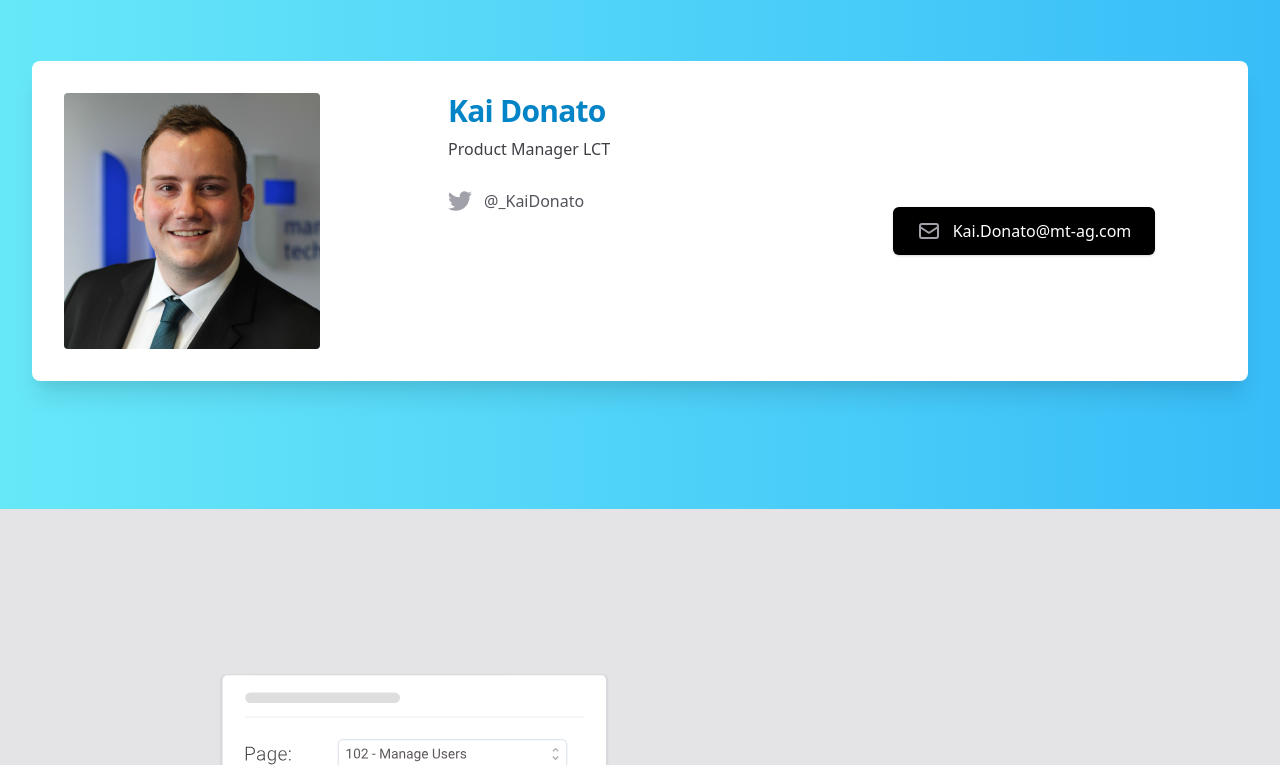
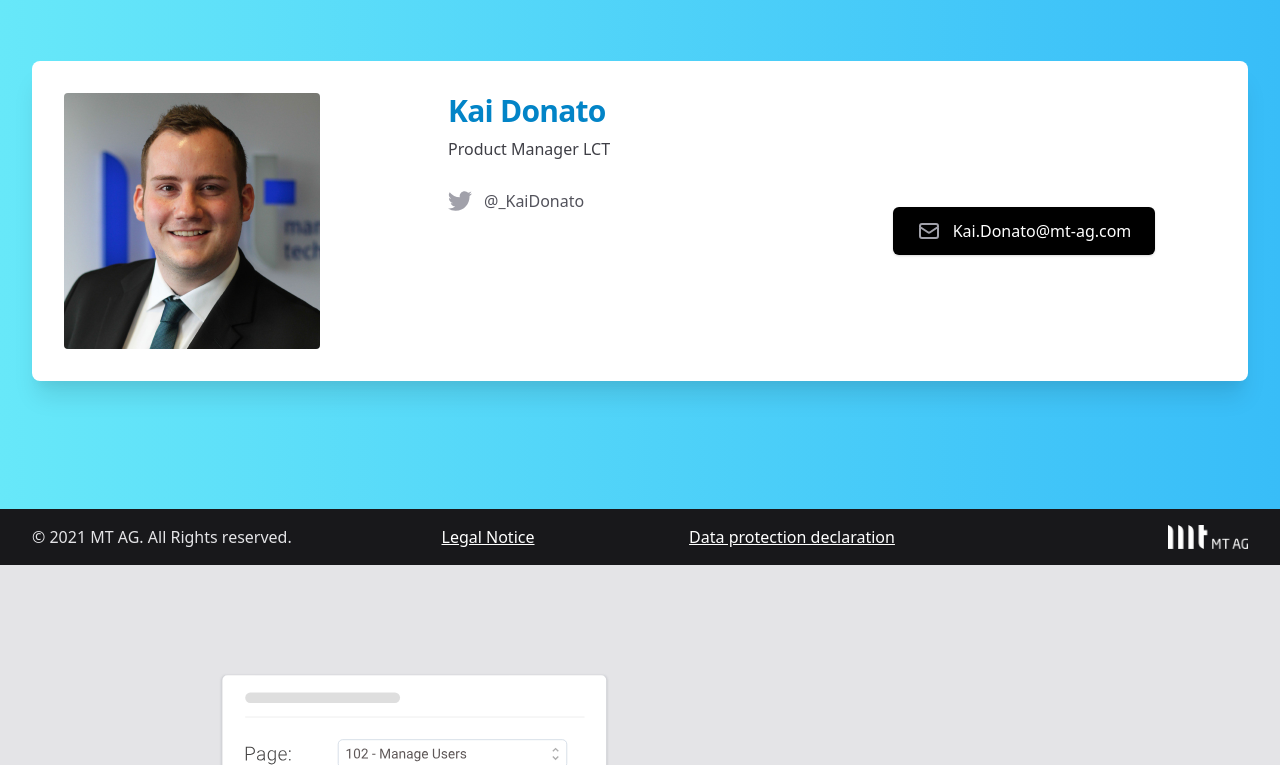
Before and after one commit to mt-ag/LCT-Landingpage, a Gatsby site: page / in a window 1280 px wide. Shown: the part 2017-2782 px from the top of the page. Built offline with nearby package versions, Linux system fonts and the light colour scheme; Gatsby itself is replaced by a stand-in of ours.

Commit message:
footer and small text changes

```diff
--- a/src/components/landing-page/Features.jsx
+++ b/src/components/landing-page/Features.jsx
@@ -59,14 +59,14 @@ const Features = () => (
           svgComp={<Metadata className="w-full" />}
           header="Don't write any test code"
           body="LCT offers a Low Code interface to design your tests. It accesses your
-          Applications metadata and lets and offers user friendly test definition
+          Applications metadata and offers user friendly test definition
           wizards with it."
         />
         <FeatureDisplay
           imageName="lct-multi-browser.png"
           reverse
           header="Test multiple engines"
-          body="Do you test every new feature with every browser? If not then this is now much easier to do!"
+          body="Do you test every new feature with every browser? If not then this is now much easier to do! Run your tests with multiple engines and quicky find out if you have browser specific problems."
         />
       </div>
     </div>
--- /dev/null
+++ b/src/components/landing-page/LandingFooter.jsx
@@ -0,0 +1,36 @@
+import React from 'react';
+import ImageGetter from '../ImageGetter';
+
+const LandingFooter = () => (
+  <footer className="bg-gray-900 text-gray-200 grid grid-cols-4 py-4 px-4 md:px-8">
+    <div className="my-4 lg:my-0">{`© ${new Date().getFullYear()} MT AG. All Rights reserved.`}</div>
+    <div className="text-center">
+      <a
+        href="https://www.mt-ag.com/impressum/"
+        className="px-2 py-1 text-white underline hover:text-blue-200 rounded focus:ring-2 focus:ring-blue-200"
+      >
+        Legal Notice
+      </a>
+    </div>
+    <div className="text-center">
+      <a
+        href="https://www.mt-ag.com/datenschutz/"
+        className="px-2 py-1 text-white underline hover:text-blue-200 rounded focus:ring-2 focus:ring-blue-200"
+      >
+        Data protection declaration
+      </a>
+    </div>
+    <a
+      href="https://www.mt-ag.com/"
+      className="text-right focus:ring-2 focus:ring-blue-200"
+    >
+      <ImageGetter
+        filename="mt-ag-logo.png"
+        classes="max-h-6 w-20 select-none "
+        alt="mt ag logo"
+      />
+    </a>
+  </footer>
+);
+
+export default LandingFooter;
--- a/src/pages/index.jsx
+++ b/src/pages/index.jsx
@@ -2,6 +2,7 @@ import React, { useState } from 'react';
 import Contact from '../components/landing-page/Contact';
 import Features from '../components/landing-page/Features';
 import InfoHeader from '../components/landing-page/InfoHeader';
+import LandingFooter from '../components/landing-page/LandingFooter';
 import LandingHeader from '../components/landing-page/LandingHeader';
 import NewsletterModal from '../components/landing-page/NewsletterModal';
 import SEO from '../components/seo';
@@ -37,6 +38,7 @@ const IndexPage = () => {
         email={email}
         setEmail={setEmail}
       />
+      <LandingFooter />
     </div>
   );
 };
```
